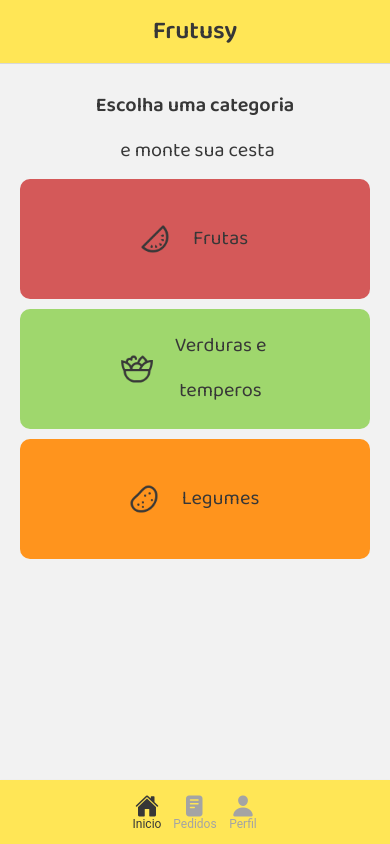
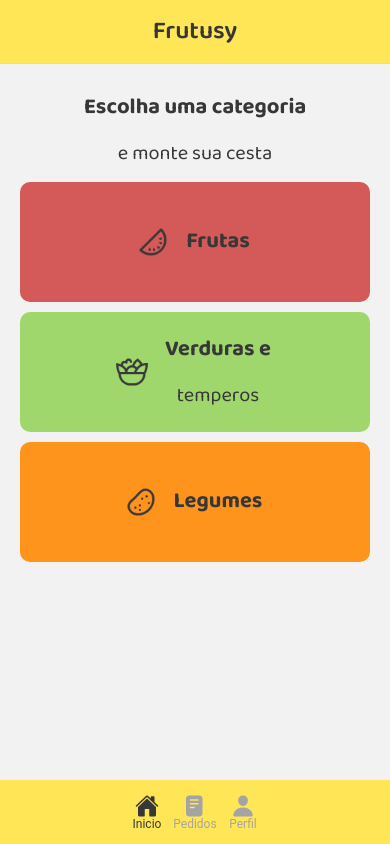
Before and after one commit to Savitzki/frutusyApp, a React Native app: screen /home in a window 390 px wide. Built offline with nearby package versions, Linux system fonts and the light colour scheme.

Commit message:
passando params para tela listProduct

```diff
--- a/App.js
+++ b/App.js
@@ -1,5 +1,6 @@
 import React  from 'react';
 import { StyleSheet } from "react-native";
+import { useRoute } from '@react-navigation/native';
 
 import { NavigationContainer } from '@react-navigation/native';
 import { createStackNavigator } from '@react-navigation/stack';
@@ -18,10 +19,13 @@ import * as Font from 'expo-font';
 
 const Stack = createStackNavigator();
 
+
 export default class App extends React.Component{
   state = {
     fontsLoaded: false,
   };
+
+
 
    componentDidMount() {
     this.loadFonts();
@@ -70,13 +74,13 @@ export default class App extends React.Component{
             <Stack.Screen name='register' component={RegisterView} options={{headerShown: false}}/>
 
             <Stack.Screen name='listProduct' component={ListProductView}
-              options={{
+              options={({route}) => ({
                 headerTintColor: '#373737',
                 headerStyle: styles.headerView,
                 headerTitleStyle: { fontFamily: 'Baloo-semiBold', fontSize: 25},
                 headerTitleAlign: 'center',
-                title: 'Frutas'
-            }}/>
+                title: route.params.name,
+            })}/>
 
             <Stack.Screen name='cartResume' component={CartResume}
               options={{ headerTintColor: '#373737', headerStyle: styles.headerView,
@@ -100,7 +104,9 @@ export default class App extends React.Component{
 
             <Stack.Screen name='home'
                 component={HomeView}
-                options={{ headerTintColor: '#373737', headerStyle: styles.headerView,
+                options={{
+                  headerTintColor: '#373737',
+                  headerStyle: styles.headerView,
                   headerTitleStyle: { fontFamily: 'Baloo-semiBold', fontSize: 25},
                   headerTitleAlign: 'center',
                   headerLeft: false,
--- a/src/views/Home/homeView/InitView.js
+++ b/src/views/Home/homeView/InitView.js
@@ -1,12 +1,51 @@
-import React from "react";
-import {Text, View, TextInput, ImageBackground, TouchableOpacity,Image} from 'react-native';
-import { Ionicons } from '@expo/vector-icons';
+import React, {useState} from "react";
+import {Text, View, TouchableOpacity,Image} from 'react-native';
 
 import styles from './StyleHomeBar';
 
 export default function InitView( { navigation } ) {
+    const [frutas, setFrutas] = useState(false);
+    const [verduras, setVerduras] = useState(false);
+    const [legumes, setLegumes] = useState(false);
+    // const [colorOption, setColorOption] = useState('');
 
     // Tela de inicio do app
+    const handleClickFruit = () => {
+        setFrutas(true);
+        // setColorOption('#d45959');
+
+        // Chamada de banco de dados
+
+        // Navegacao de tela
+        // console.log(colorOption);
+        navigation.navigate('listProduct', {
+            name: 'Frutas'},
+        );
+    }
+    const handleClickGreens = () => {
+        setVerduras(true);
+        // setColorOption('#9fd76d');
+
+        // Chamada de banco de dados
+
+        // Navegacao de tela
+        navigation.navigate('listProduct', {
+            name: 'Verduras'},
+        );
+    }
+    const handleClickVegetable = () => {
+        setLegumes(true);
+        // setColorOption('#FF941D');
+
+        // Chamada de banco de dados
+
+        // Navegacao de tela
+        navigation.navigate('listProduct', {
+            name: 'Legumes',
+        });
+    }
+
+    // Funcao para realizar a busca no banco
 
     return(
         <View style={[styles.container, {alignItems: 'center'}]}>
@@ -20,29 +59,31 @@ export default function InitView( { navigation } ) {
 
                         {/* Opcao FRUTA */}
                         <TouchableOpacity style={[styles.button, { backgroundColor:'#d45959' }]} activeOpacity={0.3}
-                            onPress={() => navigation.navigate('listProduct')}>
+                            onPress={ handleClickFruit }>
                             <View style={[styles.button_set]} >
                                 <Image style={[styles.img_button]} source={require('../../../assets/img/melancia-96.png')} />
-                                <Text style={styles.text_view}>Frutas</Text>
+                                <Text style={styles.text_view_bold}>Frutas</Text>
                             </View>
                         </TouchableOpacity>
 
                         {/* Opcao VERDURA */}
-                        <TouchableOpacity style={[styles.button, { backgroundColor:'#9fd76d' }] } activeOpacity={0.3}>
+                        <TouchableOpacity style={[styles.button, { backgroundColor:'#9fd76d' }] } activeOpacity={0.3}
+                            onPress={ handleClickGreens }>
                             <View style={[styles.button_set]} >
                                 <Image style={[styles.img_button]} source={require('../../../assets/img/salada-96.png')} />
                                 <View style={{alignItems: 'center'}}>
-                                    <Text style={styles.text_view}>Verduras e</Text>
+                                    <Text style={styles.text_view_bold}>Verduras e</Text>
                                     <Text style={styles.text_view}>temperos</Text>
                                 </View>
                             </View>
                         </TouchableOpacity>
 
-                        {/* Opcao LEGUME */}
-                        <TouchableOpacity style={[styles.button, { backgroundColor:'#FF941D' }]} activeOpacity={0.3}>
+                        {/* Opcao LEGUMEs */}
+                        <TouchableOpacity style={[styles.button, { backgroundColor:'#FF941D' }]} activeOpacity={0.3}
+                            onPress={ handleClickVegetable }>
                             <View style={[styles.button_set]} >
                                 <Image style={[styles.img_button,]} source={require('../../../assets/img/batata-96.png')} />
-                                <Text style={styles.text_view}>Legumes</Text>
+                                <Text style={styles.text_view_bold}>Legumes</Text>
                             </View>
                         </TouchableOpacity>
                         </View>
--- a/src/views/Home/homeView/StyleHomeBar.js
+++ b/src/views/Home/homeView/StyleHomeBar.js
@@ -11,17 +11,16 @@ const styles = StyleSheet.create({
         padding: 10,
     },
     text_view_bold:{
-        fontSize: 20,
+        fontSize: 22,
         color: '#373737',
         margin: 5,
-        fontFamily: 'Baloo-semiBold'
+        fontFamily: 'Baloo-bold',
     },
     text_view:{
         fontSize: 20,
         color: '#373737',
         margin: 5,
         fontFamily: 'Baloo-regular',
-        marginLeft: 10,
     },
     text_profile:{
         fontSize: 24,
```
Also changed, not shown: 1 other file (tests, documents, lock files or other folders). Lines whose indentation alone changed are shown as unchanged.
